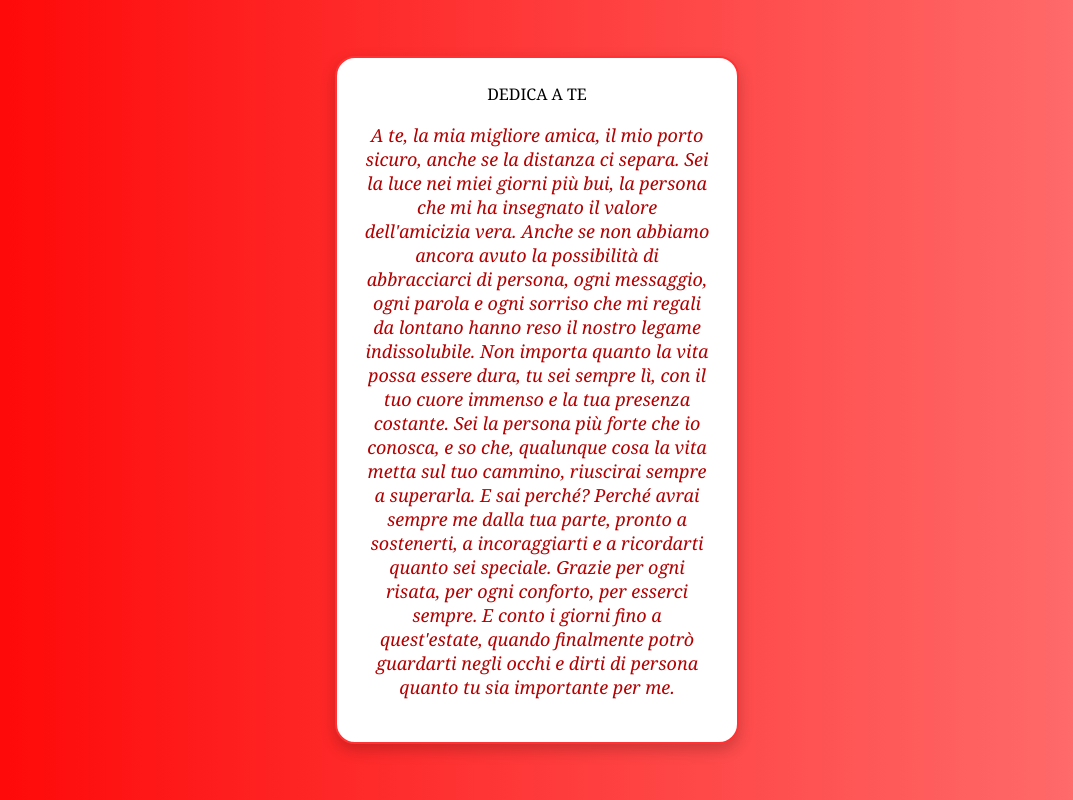
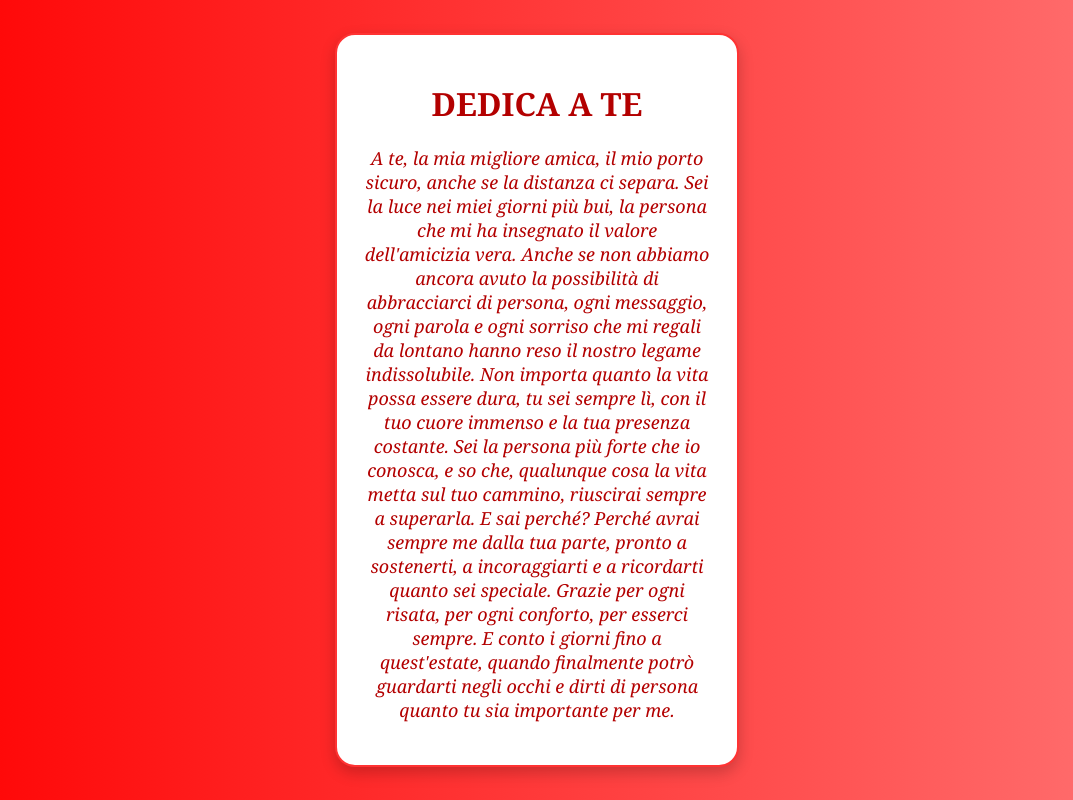
Before and after one commit to Simone-Gallucci/Gnoma, a plain HTML site: page index.html in a window 1280 px wide. Shown: the whole page, without its empty margins (103-1176 px from the left). Drawn offline with Linux system fonts and the light colour scheme.

Commit message:
Update index.html

```diff
--- a/index.html
+++ b/index.html
@@ -5,7 +5,7 @@
     <meta name="viewport" content="width=device-width, initial-scale=1.0">
     <title>Div con Ombra Dinamica</title>
     <style>
-        titolo{
+        h1{
             text-aligne: center;
             color: #b30000;
         }
@@ -51,7 +51,7 @@
 <body>
     <div class="container">
         <div class="box" id="dynamicBox">
-            <titlo>DEDICA A TE</titlo>
+            <h1>DEDICA A TE</h1>
             <p>A te, la mia migliore amica, il mio porto sicuro, anche se la distanza ci separa. Sei la luce nei miei giorni più bui, la persona che mi ha insegnato il valore dell'amicizia vera. Anche se non abbiamo ancora avuto la possibilità di abbracciarci di persona, ogni messaggio, ogni parola e ogni sorriso che mi regali da lontano hanno reso il nostro legame indissolubile. Non importa quanto la vita possa essere dura, tu sei sempre lì, con il tuo cuore immenso e la tua presenza costante. Sei la persona più forte che io conosca, e so che, qualunque cosa la vita metta sul tuo cammino, riuscirai sempre a superarla. E sai perché? Perché avrai sempre me dalla tua parte, pronto a sostenerti, a incoraggiarti e a ricordarti quanto sei speciale. Grazie per ogni risata, per ogni conforto, per esserci sempre. E conto i giorni fino a quest'estate, quando finalmente potrò guardarti negli occhi e dirti di persona quanto tu sia importante per me.</p>
         </div>
     </div>
```
